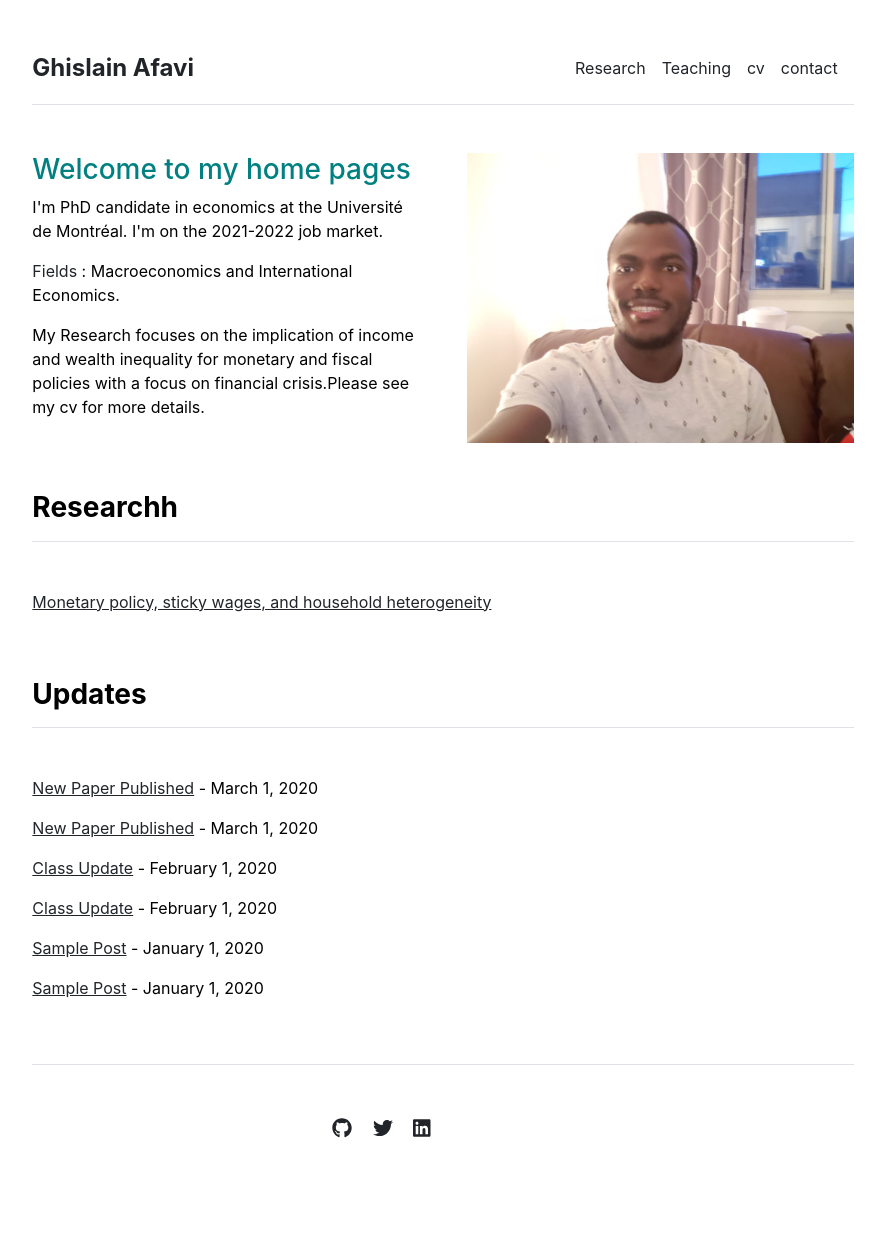
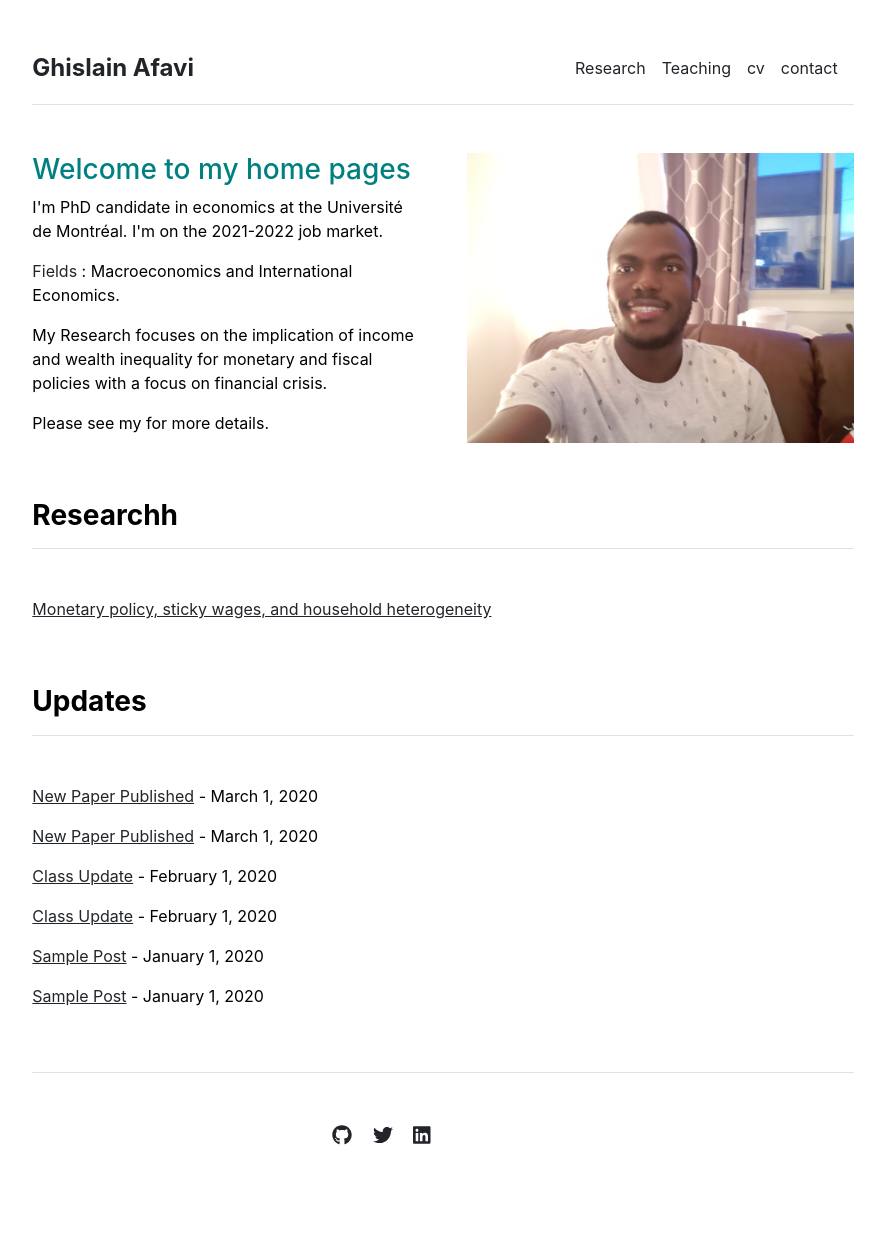
Before and after one commit to ghislainafavi/ghislainafavi.github.io, a Jekyll site: the page built from index.md, in a window 1280 px wide. Shown: the whole page, without its empty margins (197-1082 px from the left). Built offline with Jekyll 4.4.1, drawn with Linux system fonts in a browser that asks for light colours.

Commit message:
Update home.html

```diff
--- a/_layouts/home.html
+++ b/_layouts/home.html
@@ -6,8 +6,9 @@ layout: default
   <div class="col-md-6">
     <h3 style="color:Teal"> Welcome to my home pages</h3>
     <p> I'm PhD candidate in economics at the Université de Montréal. I'm on the 2021-2022 job market. </p>
-     <p> <a style="fw:Bold"> Fields  </a>  : Macroeconomics and International Economics.  </p>
-       <p> My Research focuses on the implication of income and wealth inequality for monetary and fiscal policies with a focus on financial crisis.Please see my cv for more details. </p>
+     <p> <a style="fw:Bold"> Fields </a>: Macroeconomics and International Economics.  </p>
+       <p> My Research focuses on the implication of income and wealth inequality for monetary and fiscal policies with a focus on financial crisis.</p>
+         <p> Please see my <a href="{{ site.github.url }}/{{ post.url }}">{{ post.title }}</a> for more details. </p>
       </div>
   <div class="col-md-6">
     <img src="{{ site.github.url }}/assets/img/home.jpeg" alt="Home" width="100%">
```
